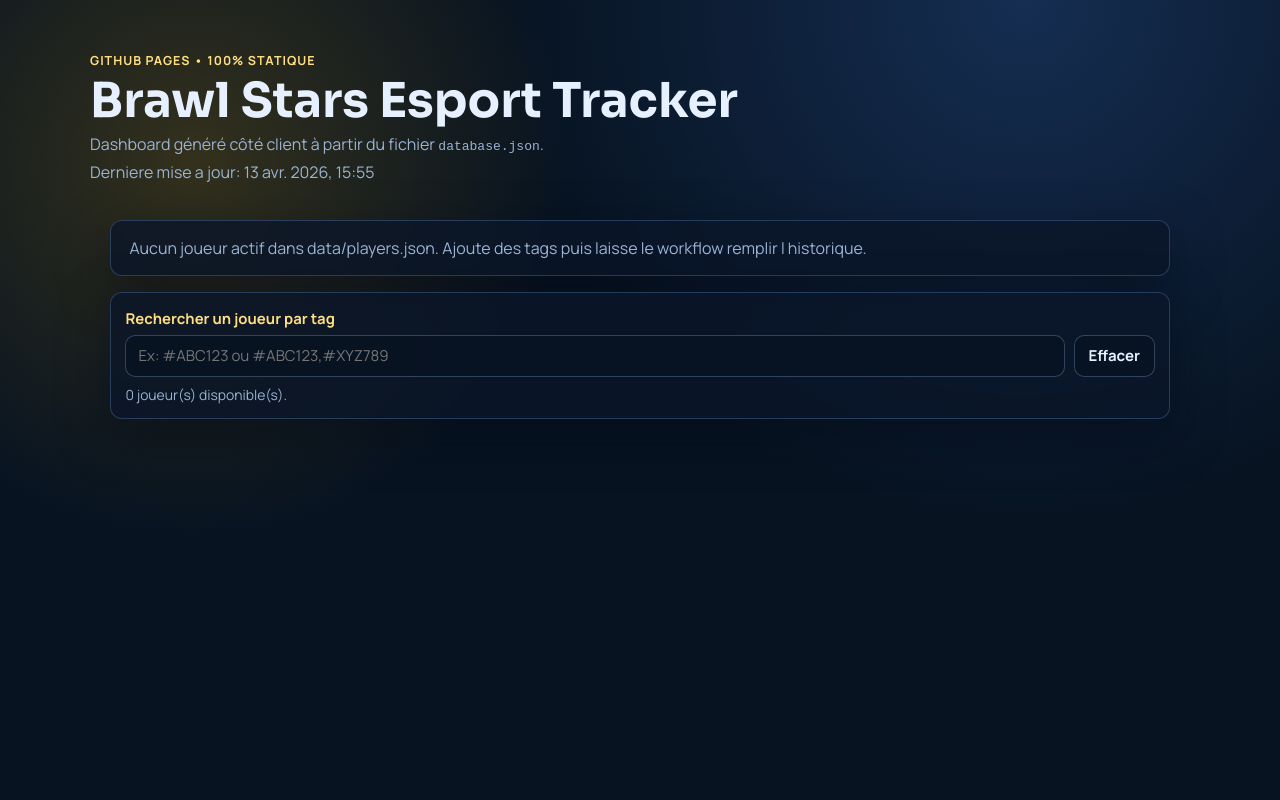
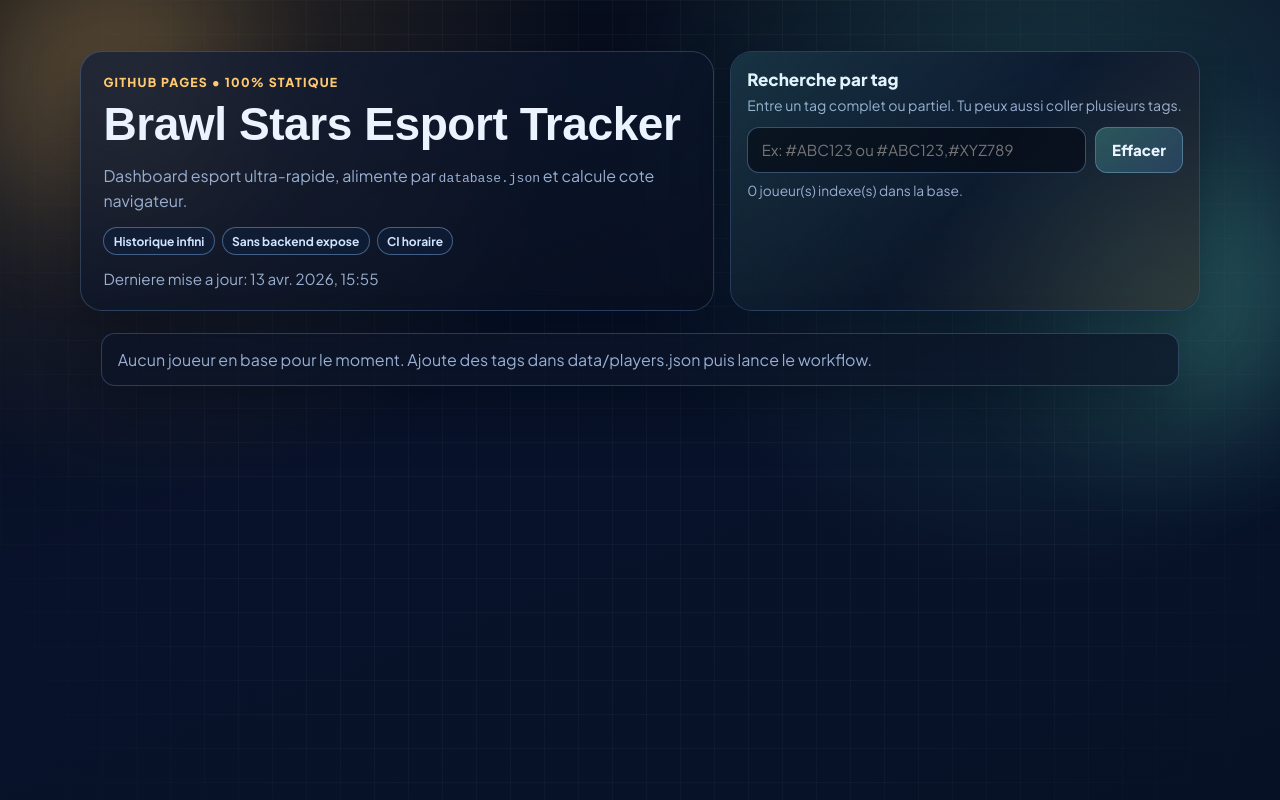
Before and after one commit to Sckwiid/brawl-champions, a website: page index.html in a window 1280 px wide. Drawn offline with Linux system fonts and the light colour scheme; a web font is replaced by a local one.

Commit message:
Add files via upload

```diff
--- a/app.js
+++ b/app.js
@@ -7,6 +7,7 @@ const lastUpdateEl = document.querySelector('#lastUpdate');
 const cardTemplate = document.querySelector('#playerCardTemplate');
 let renderedPlayers = [];
 let searchEventsBound = false;
+let totalPlayersInDatabase = 0;
 
 const currencyFormatter = new Intl.NumberFormat('fr-FR', {
   style: 'currency',
@@ -136,6 +137,24 @@ function matchPlayerTag(playerTag, searchTags) {
 
 function applyTagFilter() {
   const searchTags = parseSearchTags(searchInputEl?.value ?? '');
+
+  if (totalPlayersInDatabase === 0) {
+    playersGridEl.hidden = true;
+    statusEl.hidden = false;
+    statusEl.textContent =
+      'Aucun joueur en base pour le moment. Ajoute des tags dans data/players.json puis lance le workflow.';
+
+    if (searchMetaEl) {
+      if (searchTags.length === 0) {
+        searchMetaEl.textContent = '0 joueur(s) indexe(s) dans la base.';
+      } else {
+        searchMetaEl.textContent = `0 resultat(s) pour ${searchTags.join(', ')} (base vide).`;
+      }
+    }
+
+    return;
+  }
+
   let visibleCount = 0;
 
   for (const entry of renderedPlayers) {
@@ -186,16 +205,6 @@ function bindSearchEvents() {
   }
 
   searchEventsBound = true;
-}
-
-function setSearchEnabled(enabled) {
-  if (searchInputEl) {
-    searchInputEl.disabled = !enabled;
-  }
-
-  if (clearSearchBtnEl) {
-    clearSearchBtnEl.disabled = !enabled;
-  }
 }
 
 function renderPlayerCard(player, assets) {
@@ -297,21 +306,19 @@ async function init() {
   try {
     const database = await loadDatabase();
     const players = Object.values(database?.players ?? {});
+    totalPlayersInDatabase = players.length;
 
     lastUpdateEl.textContent = `Derniere mise a jour: ${formatDate(database?.updatedAt)}`;
     bindSearchEvents();
 
     if (players.length === 0) {
-      setSearchEnabled(false);
       if (searchMetaEl) {
-        searchMetaEl.textContent = '0 joueur(s) disponible(s).';
+        searchMetaEl.textContent = '0 joueur(s) indexe(s) dans la base.';
       }
       statusEl.textContent =
-        'Aucun joueur actif dans data/players.json. Ajoute des tags puis laisse le workflow remplir l historique.';
+        'Aucun joueur en base pour le moment. Ajoute des tags dans data/players.json puis lance le workflow.';
       return;
     }
-
-    setSearchEnabled(true);
 
     players.sort((a, b) => {
       const left = (a.alias || a.tag || '').toLowerCase();
@@ -337,7 +344,7 @@ async function init() {
 
     applyTagFilter();
   } catch (error) {
-    setSearchEnabled(false);
+    totalPlayersInDatabase = 0;
     if (searchMetaEl) {
       searchMetaEl.textContent = 'Recherche indisponible (erreur de chargement).';
     }
--- a/index.html
+++ b/index.html
@@ -7,27 +7,34 @@
     <link rel="preconnect" href="https://fonts.googleapis.com" />
     <link rel="preconnect" href="https://fonts.gstatic.com" crossorigin />
     <link
-      href="https://fonts.googleapis.com/css2?family=Manrope:wght@400;600;700;800&family=Sora:wght@500;700&display=swap"
+      href="https://fonts.googleapis.com/css2?family=Plus+Jakarta+Sans:wght@400;500;700;800&family=Unbounded:wght@500;700&display=swap"
       rel="stylesheet"
     />
     <link rel="stylesheet" href="./styles.css" />
   </head>
   <body>
+    <div class="bg-orb orb-left" aria-hidden="true"></div>
+    <div class="bg-orb orb-right" aria-hidden="true"></div>
+
     <header class="hero">
-      <div class="hero-content">
+      <div class="hero-grid">
+        <div class="hero-copy">
           <p class="eyebrow">GitHub Pages • 100% statique</p>
           <h1>Brawl Stars Esport Tracker</h1>
           <p class="subtitle">
-          Dashboard généré côté client à partir du fichier <code>database.json</code>.
+            Dashboard esport ultra-rapide, alimente par <code>database.json</code> et calcule cote navigateur.
           </p>
-        <p id="lastUpdate" class="last-update">Dernière mise à jour: inconnue</p>
+          <div class="hero-badges">
+            <span>Historique infini</span>
+            <span>Sans backend expose</span>
+            <span>CI horaire</span>
           </div>
-    </header>
+          <p id="lastUpdate" class="last-update">Derniere mise a jour: inconnue</p>
+        </div>
 
-    <main class="container">
-      <section id="status" class="status">Chargement des statistiques...</section>
         <section id="searchPanel" class="search-panel">
-        <label for="playerTagSearch">Rechercher un joueur par tag</label>
+          <p class="search-title">Recherche par tag</p>
+          <p class="search-hint">Entre un tag complet ou partiel. Tu peux aussi coller plusieurs tags.</p>
           <div class="search-row">
             <input
               id="playerTagSearch"
@@ -35,11 +42,17 @@
               inputmode="text"
               autocomplete="off"
               placeholder="Ex: #ABC123 ou #ABC123,#XYZ789"
+              aria-label="Rechercher un joueur par tag"
             />
             <button id="clearSearchBtn" type="button">Effacer</button>
           </div>
           <p id="searchMeta" class="search-meta"></p>
         </section>
+      </div>
+    </header>
+
+    <main class="container">
+      <section id="status" class="status">Chargement des statistiques...</section>
       <section id="playersGrid" class="players-grid" hidden></section>
     </main>
 
@@ -66,7 +79,7 @@
             <span class="kpi-value wins"></span>
           </div>
           <div class="kpi">
-            <span class="kpi-label">Défaites</span>
+            <span class="kpi-label">Defaites</span>
             <span class="kpi-value defeats"></span>
           </div>
         </div>
@@ -78,7 +91,7 @@
           </section>
 
           <section>
-            <h3>Meilleurs alliés</h3>
+            <h3>Meilleurs allies</h3>
             <ul class="top-allies"></ul>
           </section>
         </div>
--- a/styles.css
+++ b/styles.css
@@ -1,94 +1,178 @@
 :root {
-  --bg: #071321;
-  --bg-soft: #10233d;
-  --surface: rgba(10, 22, 40, 0.8);
-  --surface-border: rgba(120, 180, 255, 0.25);
-  --accent: #ffba08;
-  --accent-soft: #ffdf80;
-  --text: #e7f0ff;
-  --muted: #9bb3d2;
+  --bg-main: #070b17;
+  --bg-panel: rgba(12, 20, 39, 0.72);
+  --bg-card: rgba(14, 24, 48, 0.72);
+  --stroke: rgba(140, 190, 255, 0.24);
+  --stroke-strong: rgba(140, 190, 255, 0.42);
+  --text-main: #ebf3ff;
+  --text-soft: #99aed1;
+  --mint: #71ffd7;
+  --gold: #ffc970;
+  --rose: #ff8da1;
   --good: #52d273;
   --danger: #ff6b6b;
-  --shadow: 0 16px 48px rgba(4, 10, 21, 0.5);
+  --shadow-soft: 0 22px 54px rgba(3, 8, 20, 0.45);
 }
 
 * {
   box-sizing: border-box;
 }
 
+html,
 body {
   margin: 0;
-  min-height: 100vh;
-  font-family: 'Manrope', sans-serif;
-  color: var(--text);
+  min-height: 100%;
+}
+
+body {
+  position: relative;
+  overflow-x: hidden;
+  font-family: 'Plus Jakarta Sans', sans-serif;
+  color: var(--text-main);
   background:
-    radial-gradient(circle at 15% 20%, rgba(255, 186, 8, 0.18), transparent 30%),
-    radial-gradient(circle at 80% 0%, rgba(70, 140, 255, 0.22), transparent 40%),
-    var(--bg);
+    radial-gradient(circle at 12% 8%, rgba(255, 201, 112, 0.16), transparent 32%),
+    radial-gradient(circle at 82% 18%, rgba(113, 255, 215, 0.16), transparent 36%),
+    linear-gradient(160deg, #060a14 0%, #08122a 46%, #071126 100%);
+}
+
+body::before {
+  content: '';
+  position: fixed;
+  inset: 0;
+  pointer-events: none;
+  background-image: linear-gradient(rgba(255, 255, 255, 0.03) 1px, transparent 1px),
+    linear-gradient(90deg, rgba(255, 255, 255, 0.03) 1px, transparent 1px);
+  background-size: 34px 34px;
+  mask-image: radial-gradient(circle at center, black 58%, transparent 100%);
+}
+
+.bg-orb {
+  position: fixed;
+  width: 420px;
+  height: 420px;
+  filter: blur(52px);
+  opacity: 0.28;
+  pointer-events: none;
+  z-index: 0;
+}
+
+.orb-left {
+  top: -130px;
+  left: -110px;
+  background: radial-gradient(circle, var(--gold), transparent 65%);
+}
+
+.orb-right {
+  right: -110px;
+  top: 90px;
+  background: radial-gradient(circle, var(--mint), transparent 65%);
+}
+
+.hero,
+.container {
+  position: relative;
+  z-index: 1;
 }
 
 .hero {
-  padding: 3.25rem 1.25rem 2rem;
+  padding: 3.2rem 1.3rem 1.2rem;
 }
 
-.hero-content {
-  max-width: 1100px;
+.hero-grid {
+  max-width: 1120px;
   margin: 0 auto;
+  display: grid;
+  grid-template-columns: 1.35fr 1fr;
+  gap: 1rem;
+  align-items: stretch;
+}
+
+.hero-copy,
+.search-panel {
+  border: 1px solid var(--stroke);
+  border-radius: 22px;
+  box-shadow: var(--shadow-soft);
+  backdrop-filter: blur(12px);
+  -webkit-backdrop-filter: blur(12px);
+}
+
+.hero-copy {
+  padding: 1.35rem 1.4rem;
+  background: linear-gradient(160deg, rgba(15, 28, 56, 0.72), rgba(7, 13, 25, 0.55));
 }
 
 .eyebrow {
   margin: 0;
-  letter-spacing: 0.08em;
+  font-size: 0.77rem;
+  font-weight: 800;
+  letter-spacing: 0.1em;
   text-transform: uppercase;
-  color: var(--accent-soft);
-  font-weight: 700;
-  font-size: 0.78rem;
+  color: var(--gold);
 }
 
 h1 {
-  margin: 0.35rem 0;
-  font-family: 'Sora', sans-serif;
-  font-size: clamp(1.9rem, 4vw, 3rem);
+  margin: 0.6rem 0 0;
+  font-family: 'Unbounded', sans-serif;
+  font-size: clamp(1.8rem, 3.6vw, 3rem);
   line-height: 1.1;
+  letter-spacing: -0.01em;
 }
 
-.subtitle,
-.last-update {
-  margin: 0.35rem 0;
-  color: var(--muted);
+.subtitle {
+  margin: 0.9rem 0;
+  color: var(--text-soft);
+  max-width: 52ch;
+  line-height: 1.5;
 }
 
-.container {
-  max-width: 1100px;
-  margin: 0 auto;
-  padding: 0 1.25rem 2.5rem;
+.hero-badges {
+  display: flex;
+  flex-wrap: wrap;
+  gap: 0.45rem;
+  margin-bottom: 0.9rem;
 }
 
-.status {
-  padding: 1rem 1.15rem;
-  border-radius: 12px;
-  border: 1px solid var(--surface-border);
-  background: var(--surface);
-  box-shadow: var(--shadow);
-  color: var(--muted);
+.hero-badges span {
+  border: 1px solid var(--stroke-strong);
+  background: rgba(15, 31, 58, 0.68);
+  padding: 0.33rem 0.58rem;
+  border-radius: 999px;
+  font-size: 0.75rem;
+  font-weight: 700;
+  color: #cfe4ff;
+}
+
+.last-update {
+  margin: 0;
+  color: var(--text-soft);
+  font-size: 0.95rem;
 }
 
 .search-panel {
-  margin-top: 1rem;
-  margin-bottom: 1rem;
-  padding: 0.9rem;
-  border-radius: 12px;
-  border: 1px solid var(--surface-border);
-  background: var(--surface);
-  box-shadow: var(--shadow);
+  position: relative;
+  padding: 1rem;
+  background: linear-gradient(170deg, rgba(12, 23, 48, 0.82), rgba(8, 15, 31, 0.62));
 }
 
-.search-panel label {
-  display: block;
-  margin-bottom: 0.45rem;
-  font-weight: 700;
-  font-size: 0.93rem;
-  color: var(--accent-soft);
+.search-panel::after {
+  content: '';
+  position: absolute;
+  inset: 0;
+  border-radius: 22px;
+  pointer-events: none;
+  background: linear-gradient(130deg, rgba(113, 255, 215, 0.12), transparent 52%, rgba(255, 201, 112, 0.12));
+}
+
+.search-title {
+  margin: 0;
+  font-size: 1.06rem;
+  font-weight: 800;
+}
+
+.search-hint {
+  margin: 0.35rem 0 0.8rem;
+  font-size: 0.88rem;
+  color: var(--text-soft);
 }
 
 .search-row {
@@ -99,43 +183,86 @@ h1 {
 
 .search-row input,
 .search-row button {
-  border-radius: 10px;
-  border: 1px solid rgba(150, 180, 220, 0.3);
-  background: rgba(8, 19, 34, 0.72);
-  color: var(--text);
+  border-radius: 12px;
+  border: 1px solid rgba(146, 196, 255, 0.35);
+  color: var(--text-main);
   font-family: inherit;
   font-size: 0.94rem;
-  min-height: 42px;
+  min-height: 46px;
+  position: relative;
+  z-index: 2;
 }
 
 .search-row input {
-  padding: 0 0.75rem;
+  padding: 0 0.85rem;
+  background: rgba(5, 10, 20, 0.66);
+}
+
+.search-row input:focus {
+  outline: 2px solid rgba(113, 255, 215, 0.44);
+  border-color: rgba(113, 255, 215, 0.72);
 }
 
 .search-row button {
-  padding: 0 0.85rem;
-  font-weight: 700;
   cursor: pointer;
+  font-weight: 800;
+  padding: 0 1rem;
+  background: linear-gradient(145deg, rgba(113, 255, 215, 0.24), rgba(78, 153, 255, 0.2));
+}
+
+.search-row button:hover {
+  border-color: rgba(113, 255, 215, 0.72);
 }
 
 .search-meta {
-  margin: 0.5rem 0 0;
-  color: var(--muted);
-  font-size: 0.87rem;
+  margin: 0.56rem 0 0;
+  font-size: 0.86rem;
+  color: var(--text-soft);
+  position: relative;
+  z-index: 2;
+}
+
+.container {
+  max-width: 1120px;
+  margin: 0 auto;
+  padding: 0 1.3rem 2.8rem;
+}
+
+.status {
+  margin-top: 0.2rem;
+  margin-bottom: 1rem;
+  padding: 0.92rem 1rem;
+  border-radius: 14px;
+  border: 1px solid var(--stroke);
+  background: var(--bg-panel);
+  box-shadow: var(--shadow-soft);
+  color: var(--text-soft);
 }
 
 .players-grid {
   display: grid;
-  grid-template-columns: repeat(auto-fill, minmax(300px, 1fr));
+  grid-template-columns: repeat(auto-fill, minmax(325px, 1fr));
   gap: 1rem;
 }
 
 .player-card {
-  border: 1px solid var(--surface-border);
-  background: var(--surface);
-  border-radius: 16px;
+  border: 1px solid var(--stroke);
+  background: linear-gradient(170deg, rgba(17, 29, 56, 0.82), rgba(10, 17, 34, 0.7));
+  border-radius: 18px;
   padding: 1rem;
-  box-shadow: var(--shadow);
+  box-shadow: var(--shadow-soft);
+  animation: card-in 0.35s ease-out;
+}
+
+@keyframes card-in {
+  from {
+    opacity: 0;
+    transform: translateY(8px);
+  }
+  to {
+    opacity: 1;
+    transform: translateY(0);
+  }
 }
 
 .card-header {
@@ -144,51 +271,55 @@ h1 {
 
 .player-name {
   margin: 0;
-  font-family: 'Sora', sans-serif;
-  font-size: 1.3rem;
+  font-family: 'Unbounded', sans-serif;
+  font-size: 1.12rem;
 }
 
 .player-tag,
 .player-team,
 .player-cashprize {
-  margin: 0.2rem 0 0;
-  color: var(--muted);
-  font-size: 0.95rem;
+  margin: 0.28rem 0 0;
+  color: var(--text-soft);
+  font-size: 0.9rem;
 }
 
 .kpi-grid {
   display: grid;
   grid-template-columns: repeat(2, minmax(0, 1fr));
-  gap: 0.65rem;
+  gap: 0.6rem;
   margin-bottom: 0.8rem;
 }
 
 .kpi {
-  border: 1px solid rgba(150, 180, 220, 0.2);
-  border-radius: 10px;
-  padding: 0.6rem;
-  background: rgba(8, 19, 34, 0.65);
+  border: 1px solid rgba(155, 198, 255, 0.2);
+  border-radius: 12px;
+  padding: 0.62rem;
+  background: rgba(5, 12, 24, 0.6);
 }
 
 .kpi-label {
   display: block;
-  font-size: 0.78rem;
-  color: var(--muted);
+  font-size: 0.76rem;
+  color: var(--text-soft);
 }
 
 .kpi-value {
+  display: block;
+  margin-top: 0.2rem;
   font-weight: 800;
-  font-size: 1.1rem;
+  font-size: 1.13rem;
 }
 
 .insights-grid {
   display: grid;
-  gap: 0.9rem;
+  gap: 0.85rem;
 }
 
-.insights-grid section h3 {
-  margin: 0 0 0.4rem;
-  font-size: 0.95rem;
+.insights-grid h3 {
+  margin: 0 0 0.38rem;
+  font-size: 0.9rem;
+  letter-spacing: 0.02em;
+  color: #d7e8ff;
 }
 
 .insights-grid ul {
@@ -196,33 +327,33 @@ h1 {
   padding: 0;
   list-style: none;
   display: grid;
-  gap: 0.4rem;
+  gap: 0.38rem;
 }
 
 .insights-grid li {
-  border: 1px solid rgba(150, 180, 220, 0.18);
+  border: 1px solid rgba(155, 198, 255, 0.18);
   border-radius: 10px;
-  background: rgba(8, 19, 34, 0.52);
-  padding: 0.45rem 0.55rem;
+  background: rgba(5, 11, 23, 0.52);
+  padding: 0.44rem 0.58rem;
   display: flex;
+  justify-content: space-between;
   align-items: center;
-  justify-content: space-between;
-  gap: 0.5rem;
-  font-size: 0.9rem;
+  gap: 0.4rem;
+  font-size: 0.88rem;
 }
 
 .brawler-item {
   display: flex;
   align-items: center;
-  gap: 0.5rem;
+  gap: 0.48rem;
 }
 
 .brawler-item img {
   width: 30px;
   height: 30px;
-  border-radius: 6px;
+  border-radius: 8px;
   object-fit: cover;
-  border: 1px solid rgba(150, 180, 220, 0.25);
+  border: 1px solid rgba(155, 198, 255, 0.32);
 }
 
 .winrate-positive {
@@ -230,19 +361,40 @@ h1 {
 }
 
 .winrate-negative {
-  color: var(--danger);
+  color: var(--rose);
+}
+
+@media (max-width: 980px) {
+  .hero {
+    padding-top: 2.4rem;
+  }
+
+  .hero-grid {
+    grid-template-columns: 1fr;
+  }
+
+  .hero-copy,
+  .search-panel {
+    border-radius: 18px;
+  }
 }
 
 @media (max-width: 680px) {
+  .container,
   .hero {
-    padding-top: 2.3rem;
+    padding-left: 1rem;
+    padding-right: 1rem;
+  }
+
+  .search-row {
+    grid-template-columns: 1fr;
   }
 
   .kpi-grid {
     grid-template-columns: 1fr;
   }
 
-  .search-row {
+  .players-grid {
     grid-template-columns: 1fr;
   }
 }
```
Lines whose indentation alone changed are shown as unchanged.
